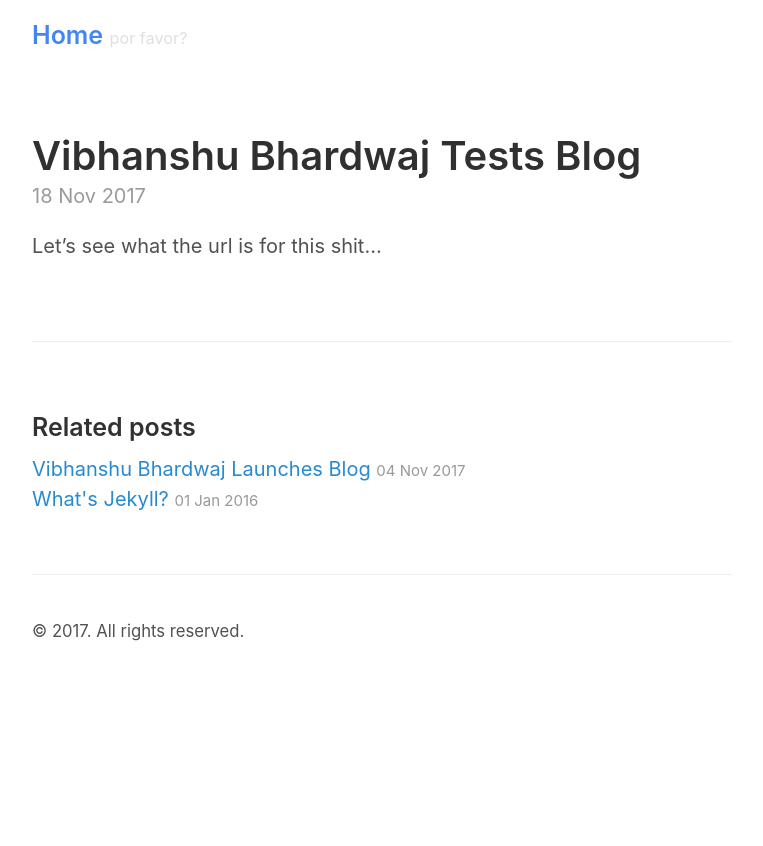
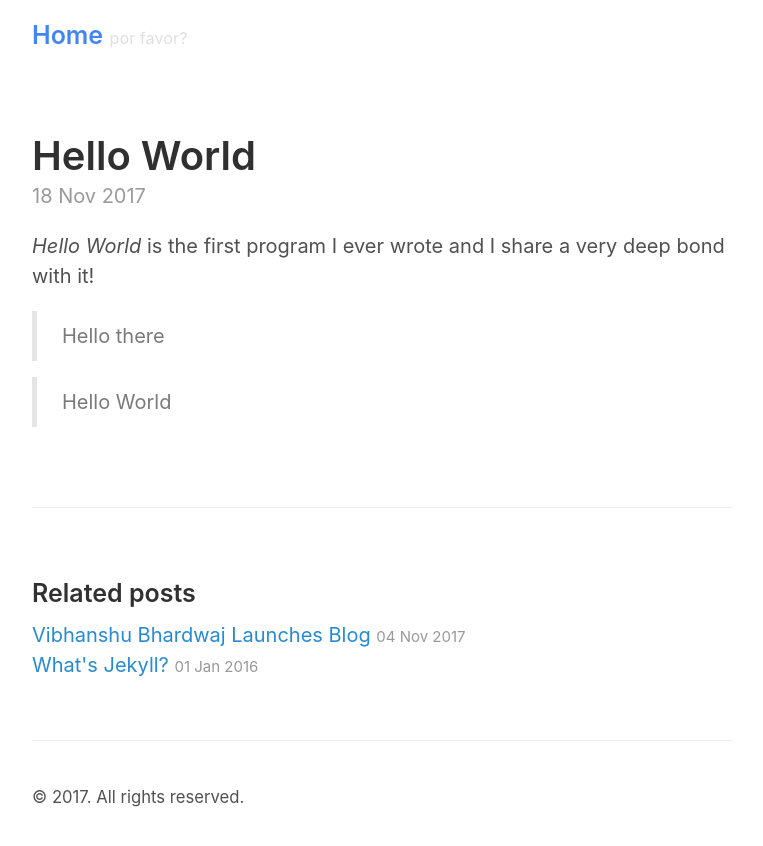
Before and after one commit to gotibhai/mygithubpage, a Jekyll site: the page built from _posts/2017-11-18-test.md, in a window 1280 px wide. Shown: the top 846 px of the page, without its empty margins (258-1021 px from the left). Built offline with Jekyll 4.4.1, drawn with Linux system fonts in a browser that asks for light colours.

Commit message:
changing deets

```diff
--- a/_posts/2017-11-18-test.md
+++ b/_posts/2017-11-18-test.md
@@ -1,7 +1,11 @@
 ---
 layout: post
-title: "Vibhanshu Bhardwaj Tests Blog"
+title: Hello World
 date: 2017-11-18
 ---
 
-Let's see what the url is for this shit...
+*Hello World* is the first program I ever wrote and I share a very deep bond with it!
+
+> Hello there
+
+> Hello World
```
